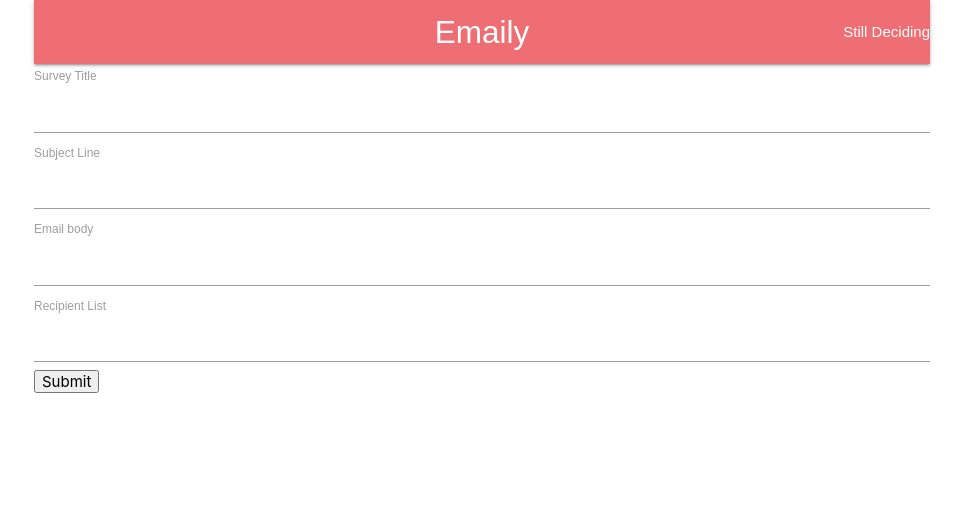
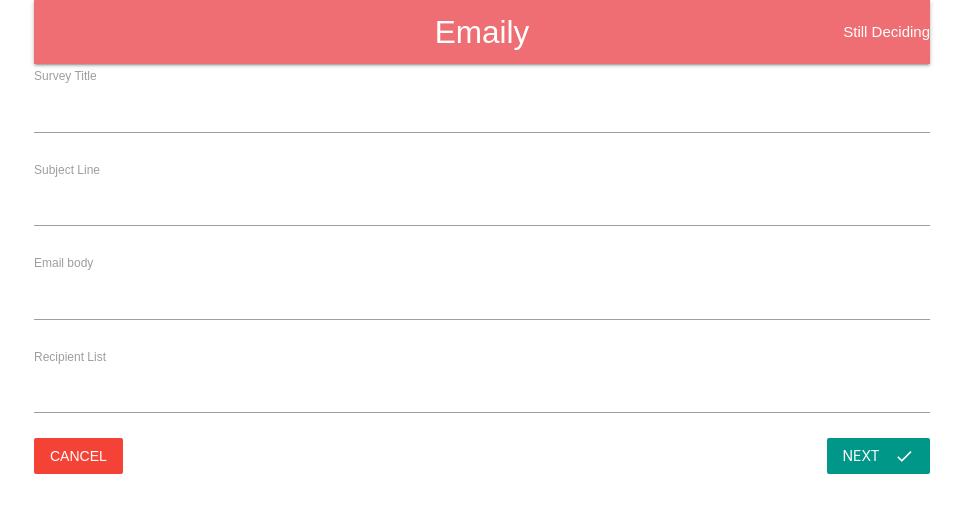
Before and after one commit to kolaveridi/feedbackapp, a React (Create React App) app in the folder client/: page /surveys/new in a window 1280 px wide. Shown: the top 512 px of the page, without its empty margins (158-1121 px from the left). Built offline with nearby package versions, Linux system fonts and the light colour scheme; no server answers.

Commit message:
added generalizing field emails

```diff
--- a/client/src/components/surveys/SurveyField.js
+++ b/client/src/components/surveys/SurveyField.js
@@ -1,15 +1,18 @@
 import React, { Component } from 'react';
-
-export default ({input,label})=>{
+// insted of props.input ,we ddid {input}
+//{touched & error } means if touched and there is an error
+export default ({input,label,meta:{error,touched}})=>{
     console.log("props",input);
+    console.log("meta-error",error);
     return (
       <div>
           <label>
-
               {label}
           </label>
-
-           <input {...input}/>
+             <input {...input} style={{marginBottom:'5px'}}/>
+             <div className="red-text" style={{marginBottom:'20px'}}>
+           {touched && error}
+           </div>
         </div>
 
 
--- a/client/src/components/surveys/SurveyForm.js
+++ b/client/src/components/surveys/SurveyForm.js
@@ -2,6 +2,7 @@
 import {connect} from 'react-redux';
 import {reduxForm,Field} from 'redux-form';
 import SurveyField from './SurveyField';
+import {Link} from 'react-router-dom';
 import _  from 'lodash';
 const FIELDS=[
  {label:'Survey Title',name:'Title'},
@@ -59,14 +60,39 @@
               <form onSubmit={this.props.handleSubmit(values=>console.log(values))}>
 
                 {this.renderFields()}
-
-               <button type="submit">Submit </button>
+                <div>
+              <Link to="/surveys" className="red btn-flat left white-text">
+                Cancel
+              </Link>
+              </div>
+               <button type="submit" className="teal btn-flat right white-text">
+                Next
+               <i className="material-icons right">done</i>
+               </button>
                </form>
               </div>
 
         );
     }
 }
+function validate(values){
+ console.log("values",values);
+ const errors={};
+ if(!values.Title){
+     errors.Title='You must provide a value';
+ }
+ if(!values.subject)
+ {
+     errors.subject='You must provide a subject'
+ }
+ if(!errors.body){
+     errors.body='You must provide a body'
+ }
+
+
+return errors;
+}
 export default  reduxForm({
+    validate:validate,
     form: 'surveyForm'
 }) (SuveyForm);
```
